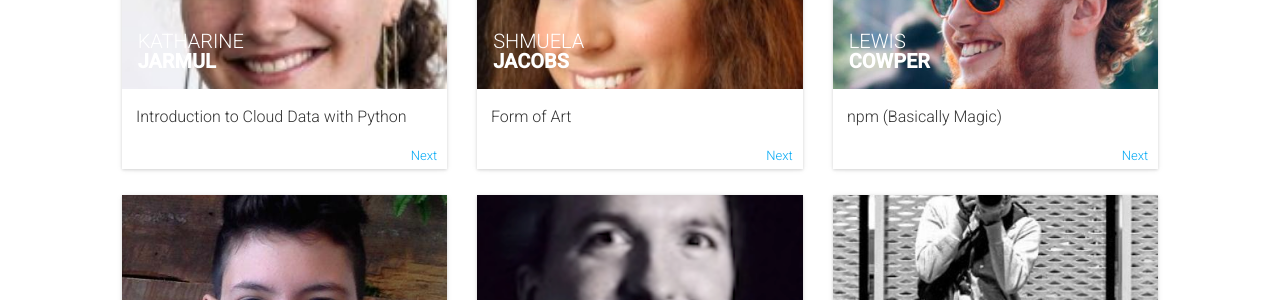
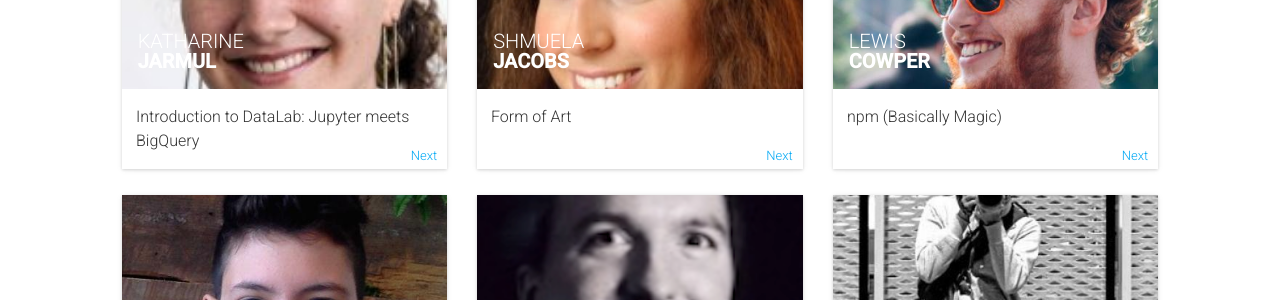
Before and after one commit to devfest-berlin/2015.devfest-berlin.de, a Jekyll site: the page built from speakers.html, in a window 1280 px wide and 900 px high, scrolled down 1945 px. Shown: the part 153-453 px from the top of the window. Built offline with Jekyll 4.4.1, drawn with Linux system fonts in a browser that asks for light colours; nearby versions of some CDN libraries; comment, search, counter and statistics services are not loaded.

Commit message:
updating session data

```diff
--- a/_data/sessions.yml
+++ b/_data/sessions.yml
@@ -264,12 +264,12 @@
 
 -
   id: 333
-  title: "Introduction to Cloud Data with Python"
-  description: "Ever wanted to work with your databases in the Cloud? With only a cursory knowledge of Python, learn how to import, manipulate and analyze your data easily using Jupyter notebooks and simple Python libraries."
+  title: "Introduction to DataLab: Jupyter meets BigQuery"
+  description: "Ever wanted to work with your notebooks in the Google Cloud? With only a cursory knowledge of Python data analysis, learn how to import, manipulate and analyze data easily using Jupyter notebooks."
   subtype: presentation
   speakers: [019]
   language: en
-  complexity: "Beginner" # Beginner / Intermediate / Expert
+  complexity: "Intermediate" # Beginner / Intermediate / Expert
   #video: ""
   #presentation: ""
 
```
